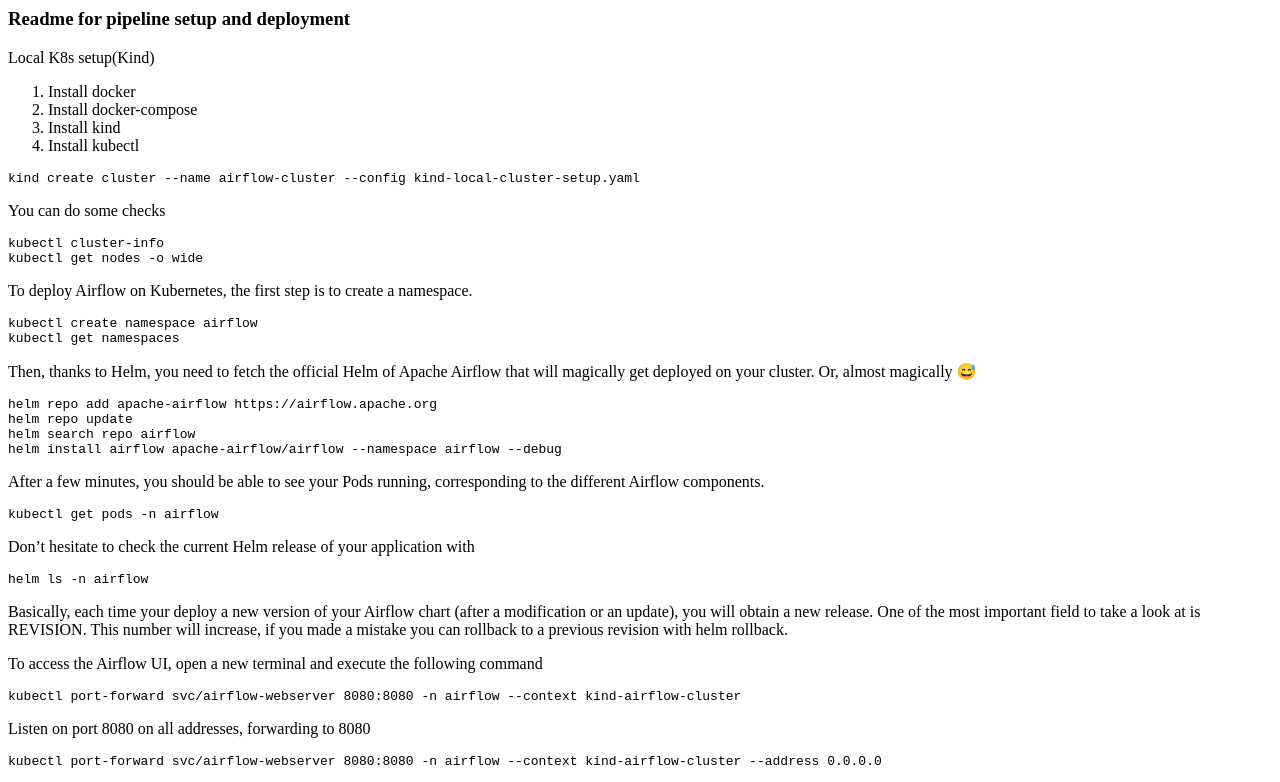
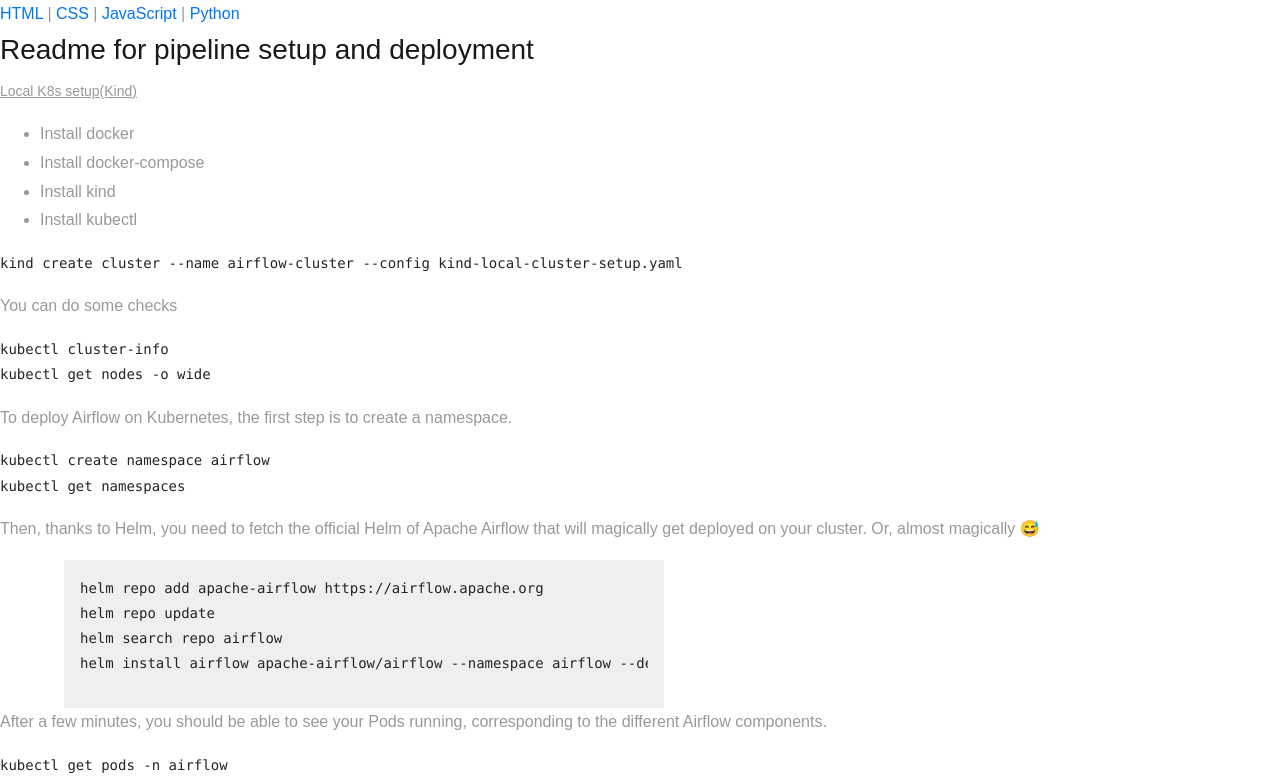
Before and after one commit to krishnaexports/krishnaexports.github.io, a plain HTML site: page posts/airflow-on-local.html in a window 1280 px wide. Shown: the top 782 px of the page. Drawn offline with nearby package versions, Linux system fonts and the light colour scheme; files that its build step writes are made by us from their sources.

Commit message:
Update airflow-on-local.html

```diff
--- a/posts/airflow-on-local.html
+++ b/posts/airflow-on-local.html
@@ -1,11 +1,56 @@
+<!DOCTYPE html>
+<html>
+<head>
+    <meta charset='utf-8'>
+    <meta http-equiv='X-UA-Compatible' content='IE=edge'>
+    <title>Page Title</title>
+    <meta name='viewport' content='width=device-width, initial-scale=1'>
+    <link rel='stylesheet' type='text/css' media='screen' href='main.css'>
+    <script src='main.js'></script>
+    <style>
+        .code-section{
+            background-color: #efefef;
+            max-width: 600px;
+            max-height: 600px;
+            margin-left: 5%;
+            overflow: auto;
+            padding: 1rem;
+        }
+        .sub-heading{
+            font-size: 14px;
+            text-decoration: underline;
+            font-weight: 500;
+        }
+
+    </style>
+</head>
+<body>
+    <div class="header">
+        <div>
+            <nav>
+                <a href="/html/">HTML</a> |
+                <a href="/css/">CSS</a> |
+                <a href="/js/">JavaScript</a> |
+                <a href="/python/">Python</a>
+                </nav>
+        </div>
+    </div>
+
+
+
 <h3>Readme for pipeline setup and deployment</h3>
-<p>Local K8s setup(Kind)</p>
-<ol>
-<li>Install docker</li>
-<li>Install docker-compose</li>
-<li>Install kind</li>
-<li>Install kubectl</li>
-</ol>
+<div>
+    <p class="sub-heading">Local K8s setup(Kind)</p>
+    <ul>
+        <li>Install docker</li>
+        <li>Install docker-compose</li>
+        <li>Install kind</li>
+        <li>Install kubectl</li>
+    </ul>
+</div>
+<div>
+
+</div>
 <pre><code>kind create cluster --name airflow-cluster --config kind-local-cluster-setup.yaml
 </code></pre>
 <p>You can do some checks</p>
@@ -17,11 +62,15 @@
 kubectl get namespaces
 </code></pre>
 <p>Then, thanks to Helm, you need to fetch the official Helm of Apache Airflow that will magically get deployed on your cluster. Or, almost magically 😅</p>
-<pre><code>helm repo add apache-airflow https://airflow.apache.org
+
+    <div class="code-section">
+<pre>
+helm repo add apache-airflow https://airflow.apache.org
 helm repo update
 helm search repo airflow
 helm install airflow apache-airflow/airflow --namespace airflow --debug
-</code></pre>
+</pre>
+    </div>
 <p>After a few minutes, you should be able to see your Pods running, corresponding to the different Airflow components.</p>
 <pre><code>kubectl get pods -n airflow
 </code></pre>
@@ -108,3 +157,5 @@
 <ul>
 <li>In case of DAG Processor timeout error please increase timeout for the following parameters(AIRFLOW__CORE__DAG_FILE_PROCESSOR_TIMEOUT) in values.yaml file in pipeline/infra .Make sure to build the image and deploy it again.</li>
 </ul>
+</body>
+</html>
```
